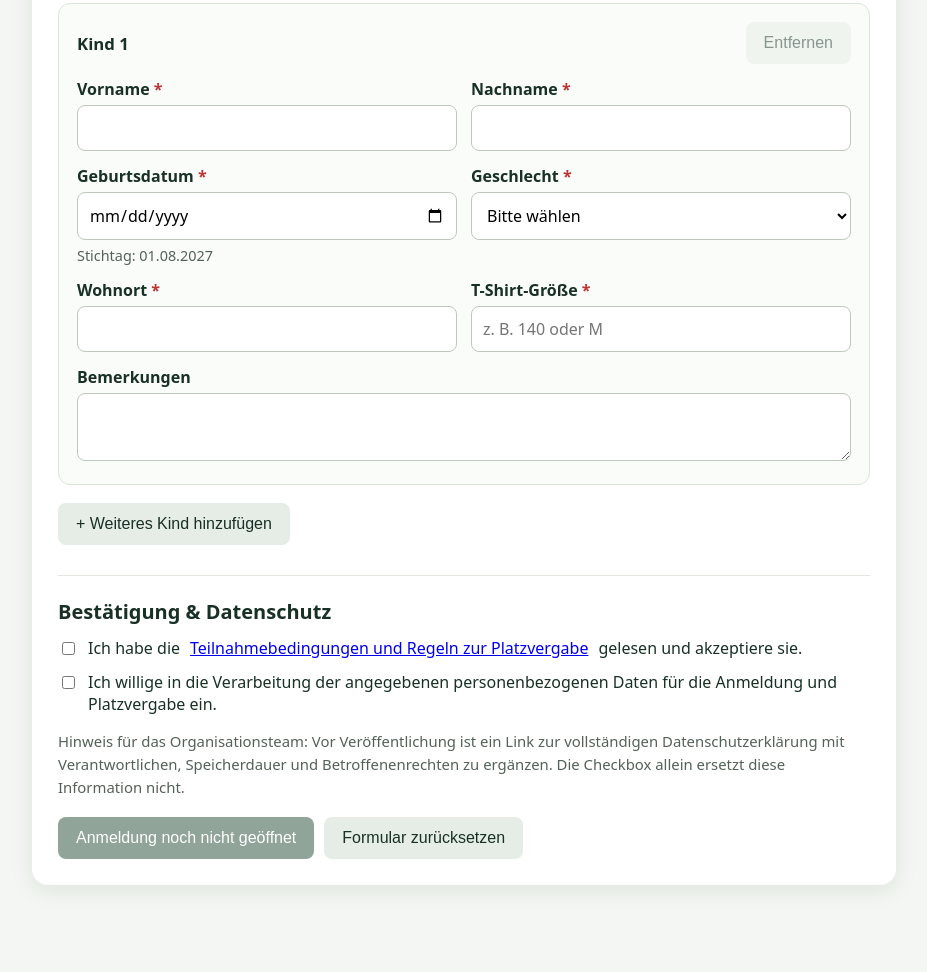
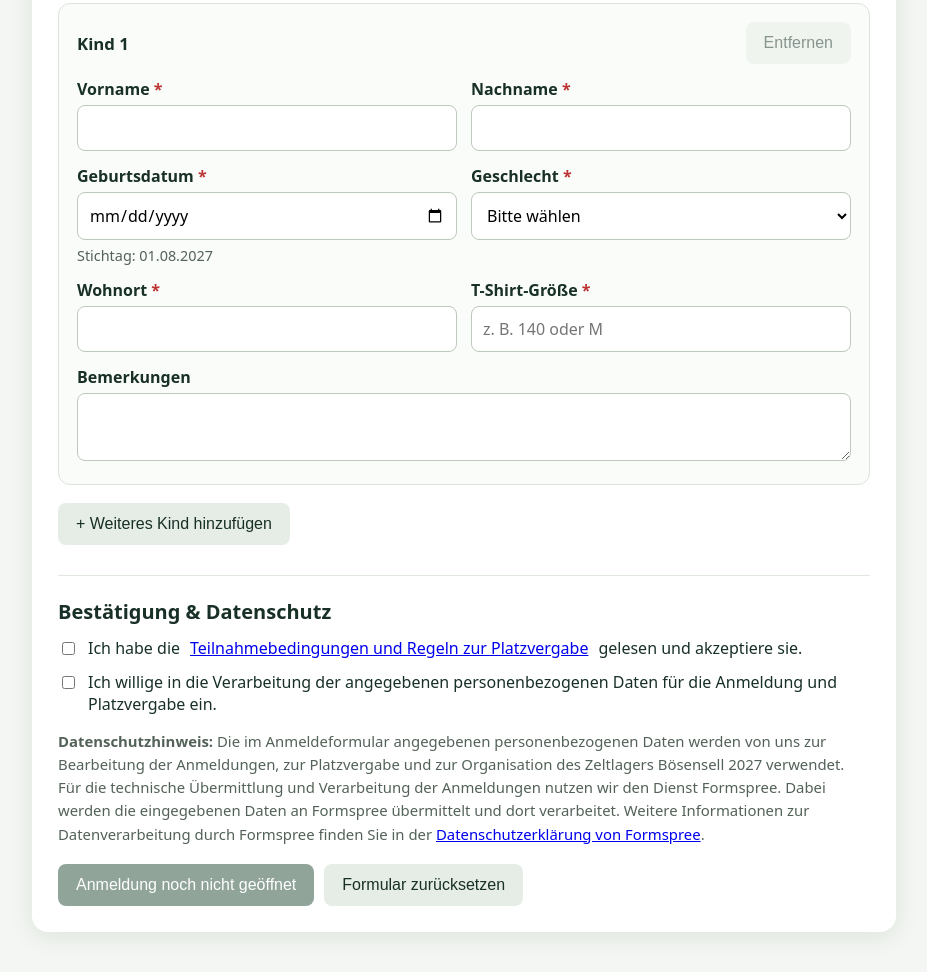
Before and after one commit to zeltlagerboesensell/zeltlager-formular, a plain HTML site: page index.html in a window 1280 px wide. Shown: the part 2004-2976 px from the top of the page, without its empty margins (176-1103 px from the left). Drawn offline with Linux system fonts and the light colour scheme.

Commit message:
Update index.html

```diff
--- a/index.html
+++ b/index.html
@@ -27,7 +27,16 @@
 <h2>Angaben zu den Kindern</h2><p class="muted">Mehrere Geschwister bitte in einer gemeinsamen Anmeldung erfassen.</p><div id="children"></div><div class="actions"><button type="button" class="secondary" id="addChild">+ Weiteres Kind hinzufügen</button></div>
 <h2>Bestätigung & Datenschutz</h2><label class="inline-check"><input type="checkbox" id="terms" name="terms_accepted" value="ja" required> Ich habe die <a href="#conditions">Teilnahmebedingungen und Regeln zur Platzvergabe</a> gelesen und akzeptiere sie.</label>
 <label class="inline-check"><input type="checkbox" id="privacy" name="privacy_accepted" value="ja" required> Ich willige in die Verarbeitung der angegebenen personenbezogenen Daten für die Anmeldung und Platzvergabe ein.</label>
-<p class="small">Hinweis für das Organisationsteam: Vor Veröffentlichung ist ein Link zur vollständigen Datenschutzerklärung mit Verantwortlichen, Speicherdauer und Betroffenenrechten zu ergänzen. Die Checkbox allein ersetzt diese Information nicht.</p>
+<p class="small">
+  <strong>Datenschutzhinweis:</strong>
+  Die im Anmeldeformular angegebenen personenbezogenen Daten werden von uns zur
+  Bearbeitung der Anmeldungen, zur Platzvergabe und zur Organisation des Zeltlagers
+  Bösensell 2027 verwendet. Für die technische Übermittlung und Verarbeitung der
+  Anmeldungen nutzen wir den Dienst Formspree. Dabei werden die eingegebenen Daten
+  an Formspree übermittelt und dort verarbeitet. Weitere Informationen zur
+  Datenverarbeitung durch Formspree finden Sie in der
+  <a href="https://formspree.io/legal/privacy-policy/" target="_blank" rel="noopener noreferrer">Datenschutzerklärung von Formspree</a>.
+</p>
 <div class="actions"><button id="submit" type="submit">Anmeldung absenden</button><button type="reset" class="secondary">Formular zurücksetzen</button></div><div id="feedback" class="feedback hidden" role="alert"></div></form>
 
 </div></main>
```
